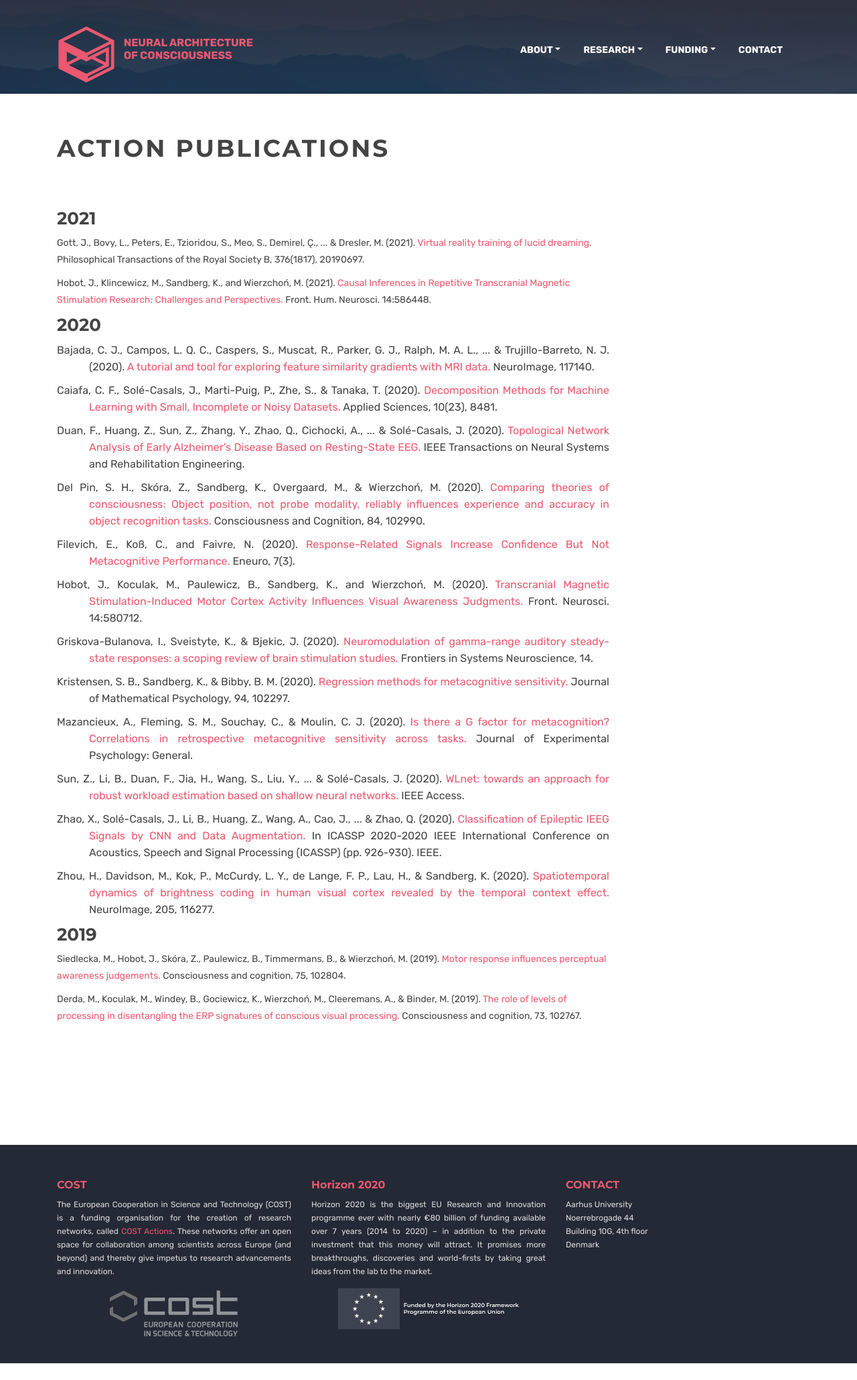
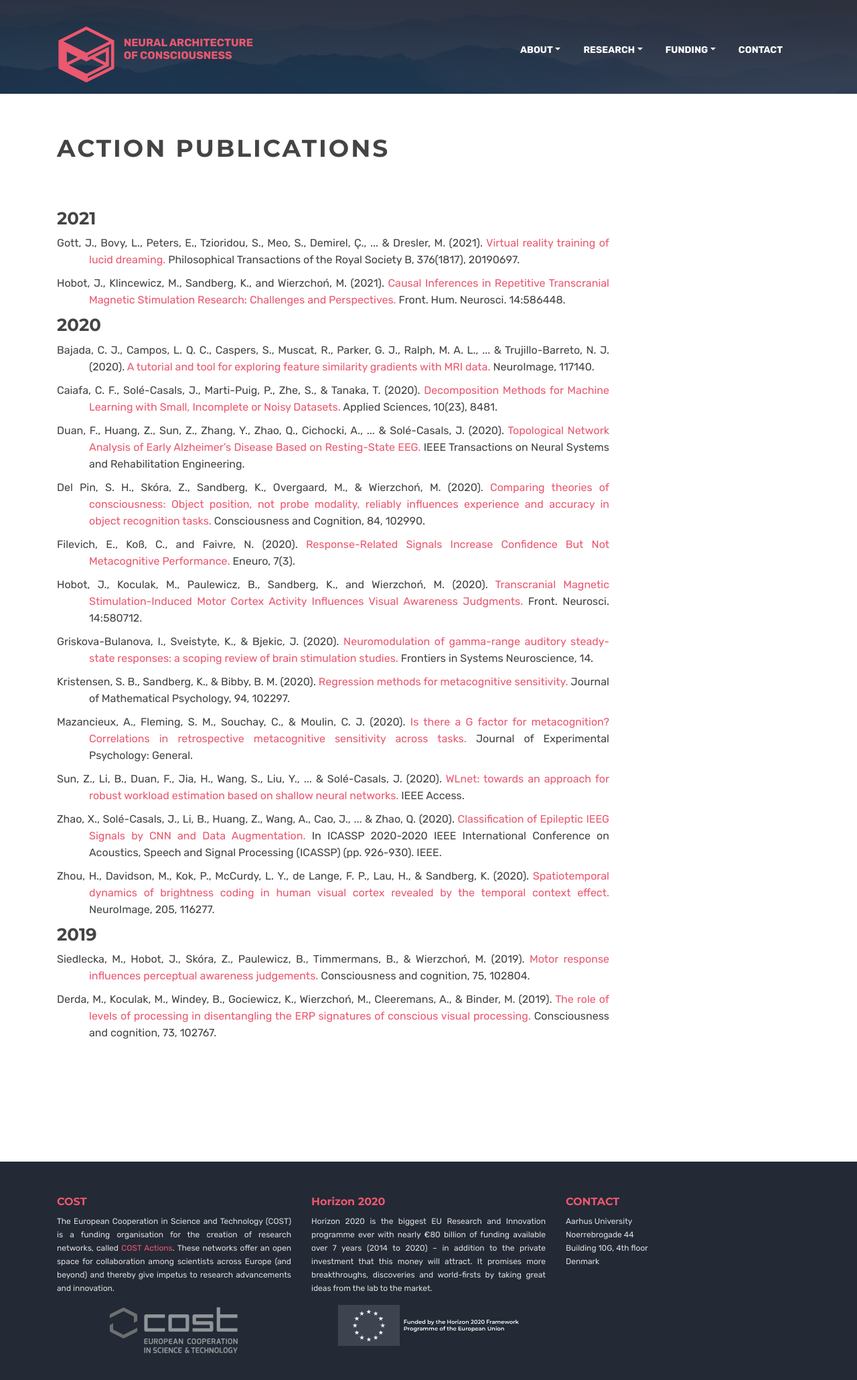
Before and after one commit to neuralarchcon/neuralarchcon.github.io, a Jekyll site: the page built from publications.html, in a window 1280 px wide. Shown: the whole page at 67% size. Built offline with Jekyll 4.4.1, drawn with Linux system fonts in a browser that asks for light colours.

Commit message:
Update publications.html
fixing styling

```diff
--- a/publications.html
+++ b/publications.html
@@ -25,12 +25,12 @@ canonical:
     <div class="row">
       <div class="col-sm-12 col-md-9">
         <h3 class="color-title">2021</h3>
-        <p>
+        <p class="p-just publication">
           Gott, J., Bovy, L., Peters, E., Tzioridou, S., Meo, S., Demirel, Ç., ... & Dresler, M. (2021).
           <a href="https://doi.org/10.1098/rstb.2019.0697">Virtual reality training of lucid dreaming.</a>
           Philosophical Transactions of the Royal Society B, 376(1817), 20190697.
         </p>
-        <p>
+        <p class="p-just publication">
           Hobot, J., Klincewicz, M., Sandberg, K., and Wierzchoń, M. (2021).
           <a href="https://doi.org/10.3389/fnhum.2020.586448">Causal Inferences in Repetitive Transcranial Magnetic Stimulation Research: Challenges and Perspectives.</a>
            Front. Hum. Neurosci. 14:586448.
@@ -109,12 +109,12 @@ canonical:
     <div class="row">
       <div class="col-sm-12 col-md-9">
         <h3 class="color-title">2019</h3>
-        <p>
+        <p class="p-just publication">
           Siedlecka, M., Hobot, J., Skóra, Z., Paulewicz, B., Timmermans, B., & Wierzchoń, M. (2019).
           <a href="https://doi.org/10.1016/j.concog.2019.102804">Motor response influences perceptual awareness judgements.</a>
           Consciousness and cognition, 75, 102804.
         </p>
-        <p>
+        <p class="p-just publication">
           Derda, M., Koculak, M., Windey, B., Gociewicz, K., Wierzchoń, M., Cleeremans, A., & Binder, M. (2019).
           <a href="https://doi.org/10.1016/j.concog.2019.102767"> The role of levels of processing in disentangling the ERP signatures of conscious visual processing.</a>
           Consciousness and cognition, 73, 102767.
```
